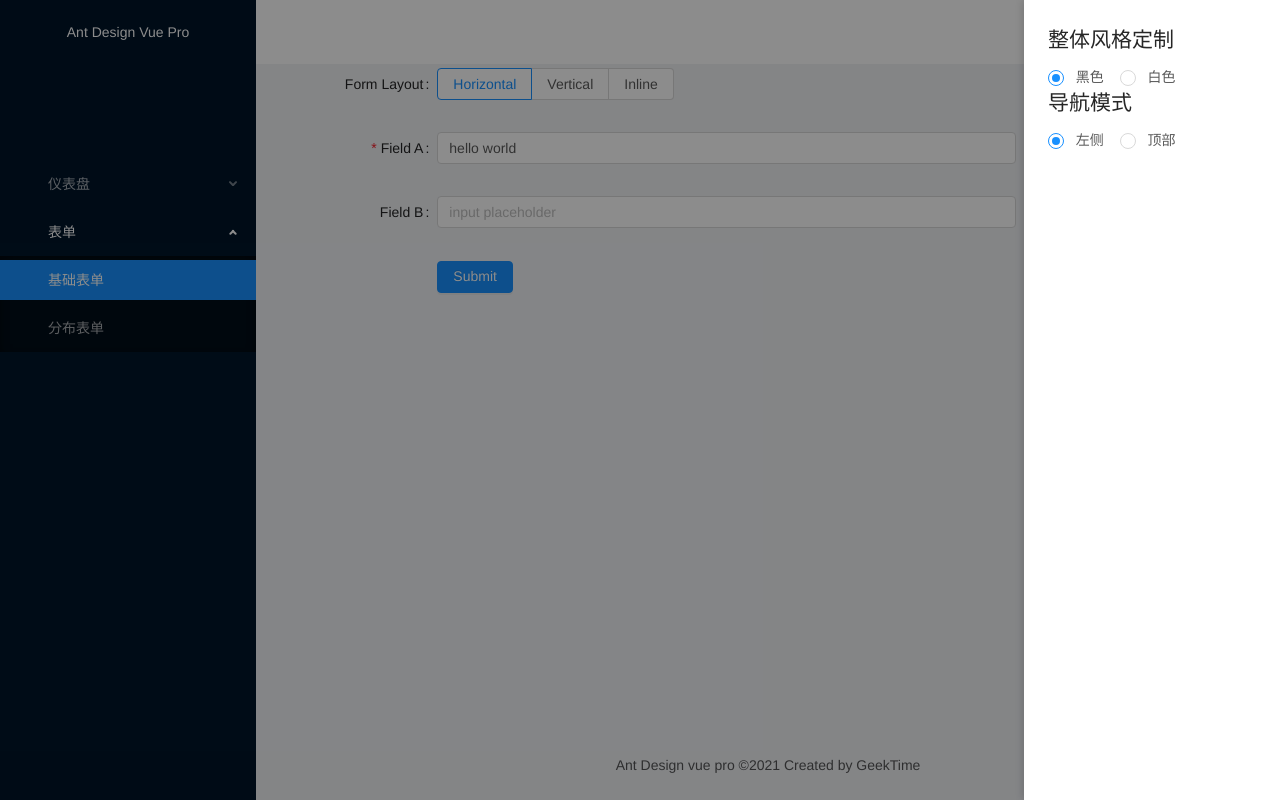
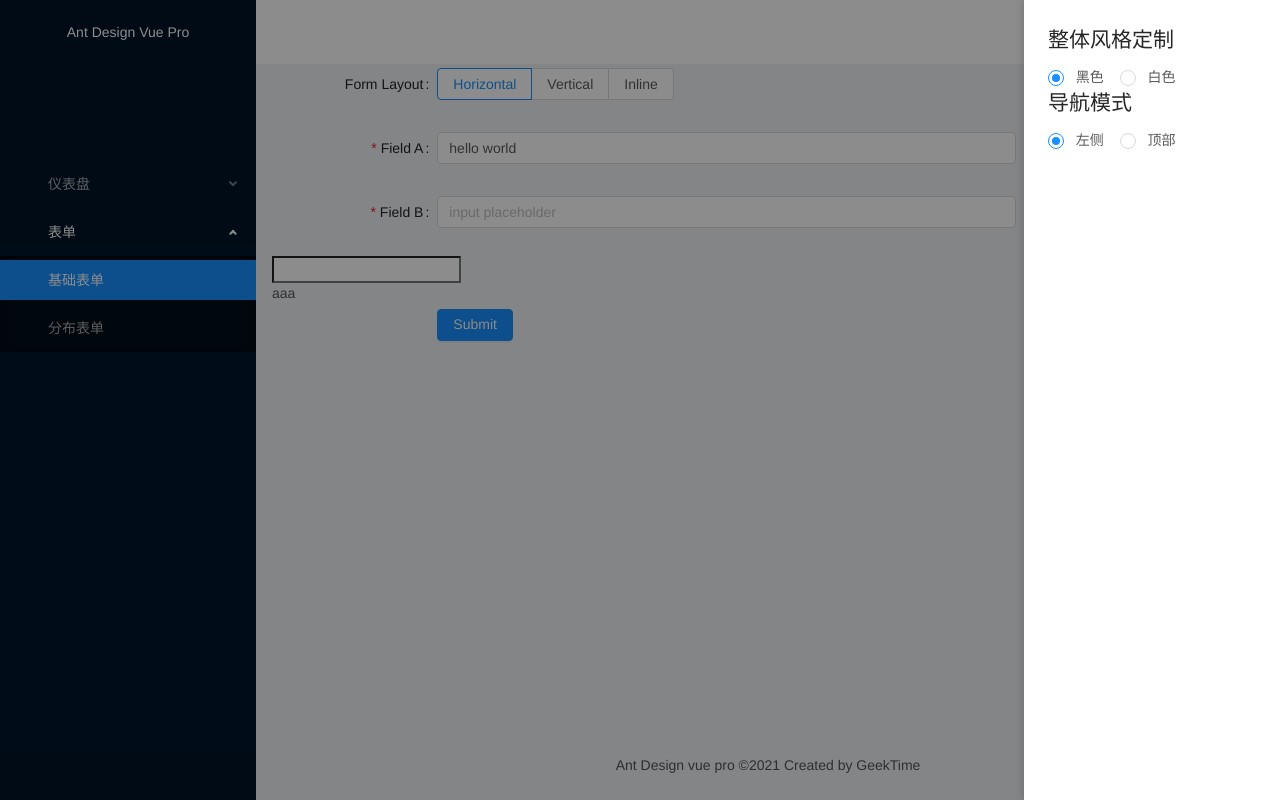
Before and after one commit to mia6686/ant-design-vue-pro, a Vue app: page /#/form/basic-form in a window 1280 px wide. Built offline with nearby package versions, Linux system fonts and the light colour scheme.

Commit message:
手动的表单验证

```diff
--- a/src/views/Forms/BasicForm.vue
+++ b/src/views/Forms/BasicForm.vue
@@ -22,8 +22,13 @@
             <a-input v-decorator="['fieldA', { initialValue: fieldA, rules: [{ required: true, min: 6, message: '必须大于5个字符' }] }]" placeholder="input placeholder" />
         </a-form-item>
         <a-form-item label="Field B">
-            <a-input v-decorator="['fieldB']" placeholder="input placeholder" />
+            <a-input v-decorator="['fieldB', { initialValue: fieldB, rules: [{ required: true, pattern: /^[0-9]\d*$/, message: '请输入0-9的数字' }] }]" placeholder="input placeholder" />
         </a-form-item>
+        <div>
+            <input type="text" v-model="bangding" class="miainput" />
+            <div v-if="isErr">{{ msg }}</div>
+            <div @click="dianji">aaa</div>
+        </div>
         <a-form-item :wrapper-col="buttonItemLayout.wrapperCol">
             <a-button type="primary" @click="handleSubmit">
                 Submit
@@ -47,6 +52,9 @@ export default {
             formLayout: {
                 layout: "horizontal",
             },
+            bangding: "",
+            isErr: true,
+            msg: "",
         };
     },
     //通过的接口返回过来的数据之后，如何动态的去改变我们的form表单的值，form提供的API去改变
@@ -54,6 +62,9 @@ export default {
         setTimeout(() => {
             this.form.setFieldsValue({ fieldA: "hello world" });
         }, 3000);
+        // setTimeout(() => {
+        //     this.form.setFieldsValue({ fieldB: "ha xixixi" });
+        // }, 3000);
     },
     //需要对这个fieldA进行监听状态的改变并且判断赋值
     //在自动校验的时候也不需要监听
@@ -100,11 +111,24 @@ export default {
             if (this.fieldA.length <= 5) {
                 this.fieldAStatus = "error";
                 this.fieldAHelp = "必须大于5个字符";
-            } else {
-                console.log({
-                    fieldA: this.fieldA,
-                    fieldB: this.fieldB,
-                });
+            }
+        },
+        dianji() {
+            var miainputtwo = document.getElementsByClassName("miainput");
+            console.log(miainputtwo);
+            console.log(this.bangding);
+            this.msg = "";
+            if (!this.bangding.match(/^[0-9]*$/) && this.bangding.length < 3) {
+                this.msg = "请输入0-9的数字且不能小于3个字符";
+                return;
+            }
+            if (!this.bangding.match(/^[0-9]*$/)) {
+                this.msg = "请输入0-9的数字";
+                return;
+            }
+            if (this.bangding.length < 3) {
+                this.msg = "不能小于3个字符";
+                return;
             }
         },
     },
```
